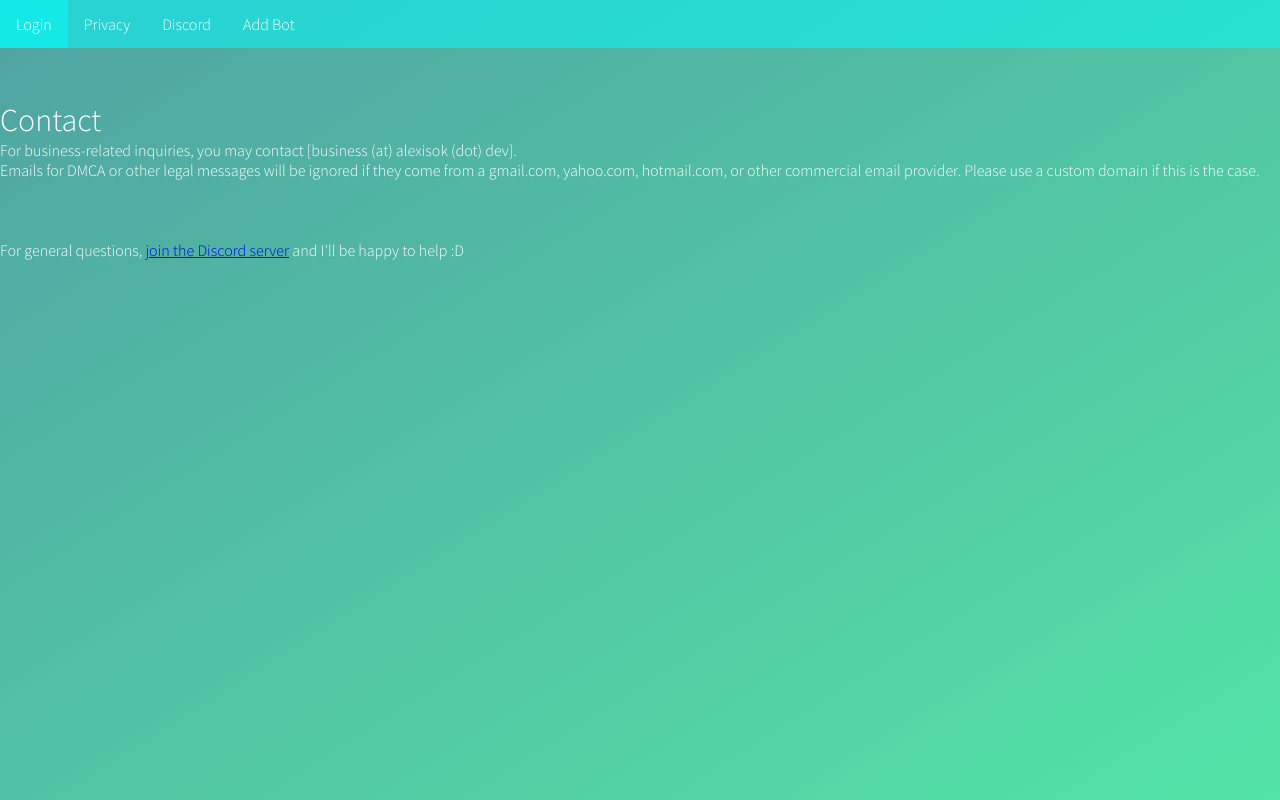
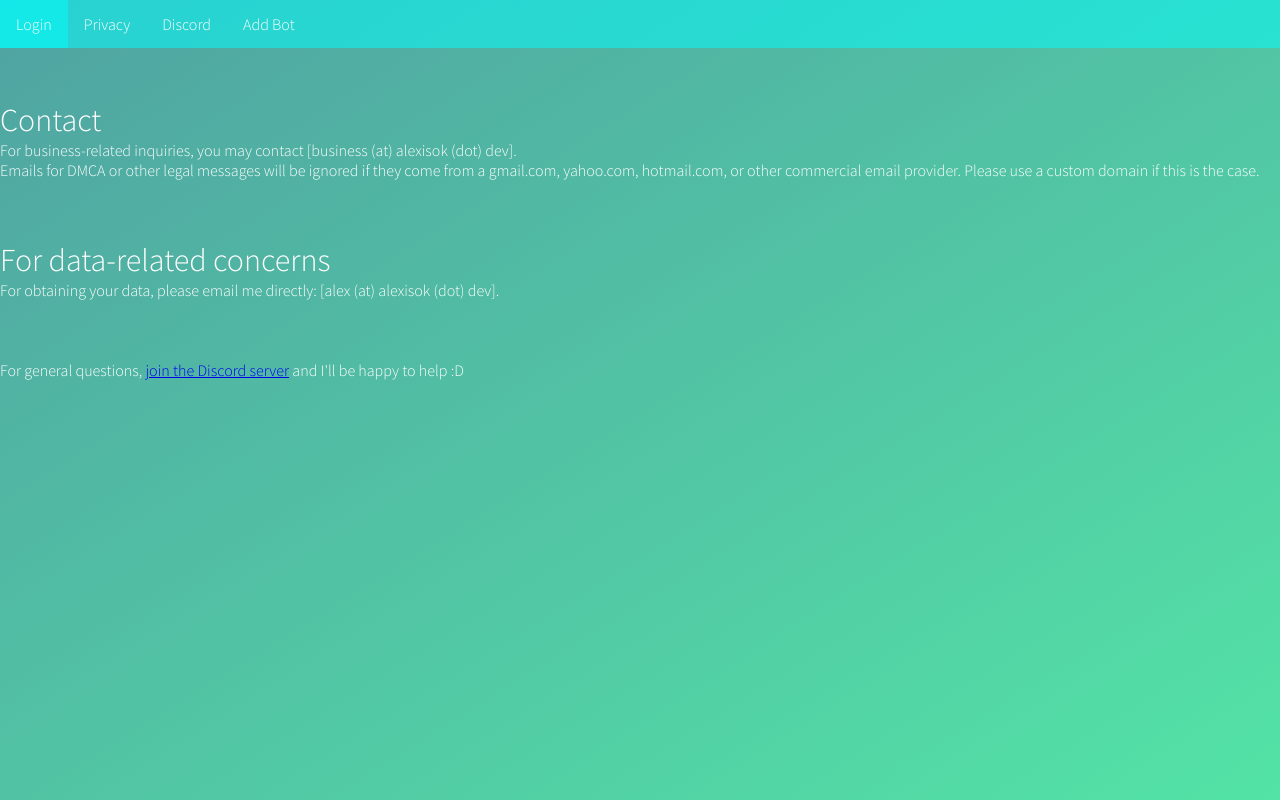
Before and after one commit to achueves/DisQuest, a website: page pub/contact.html in a window 1280 px wide. Drawn offline with Linux system fonts and the light colour scheme.

Commit message:
git push

```diff
--- a/pub/contact.html
+++ b/pub/contact.html
@@ -158,6 +158,9 @@
     <p>Emails for DMCA or other legal messages will be ignored if they come from a gmail.com, yahoo.com, hotmail.com, or other
         commercial email provider.  Please use a custom domain if this is the case.</p>
     <br><br><br>
+    <h1>For data-related concerns</h1>
+    <p>For obtaining your data, please email me directly: [alex  (at)  alexisok    (dot)  dev].</p>
+    <br><br><br>
     <p>For general questions, <a href="/quest">join the Discord server</a> and I'll be happy to help :D</p>
 </div>
 </body>
```
Also changed, not shown: pub/privacy.html (+1 -0 lines).
